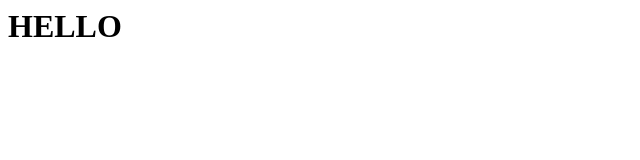
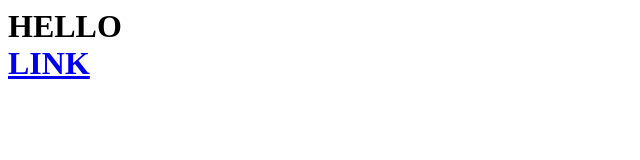
Before and after one commit to NahianShabab/Website1, a plain HTML site: page index.html in a window 1280 px wide. Shown: the whole page, without its empty margins (0-640 px from the left). Drawn offline with Linux system fonts and the light colour scheme.

Commit message:
Update index.html

```diff
--- a/index.html
+++ b/index.html
@@ -1,3 +1,5 @@
 <h1>
 HELLO
+  <br>
+  <a href="window.html"> LINK</a>
 </h1>
```
